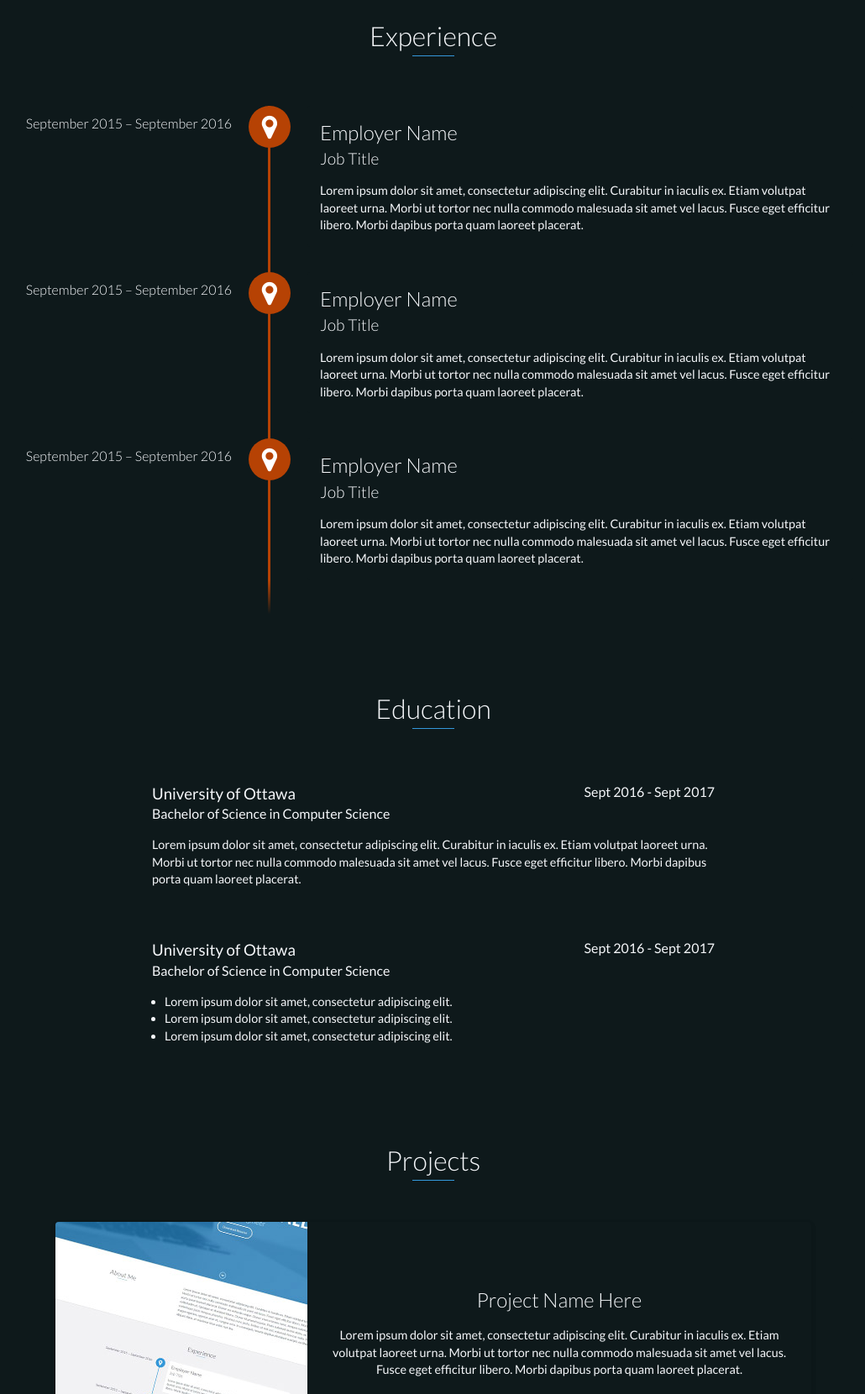
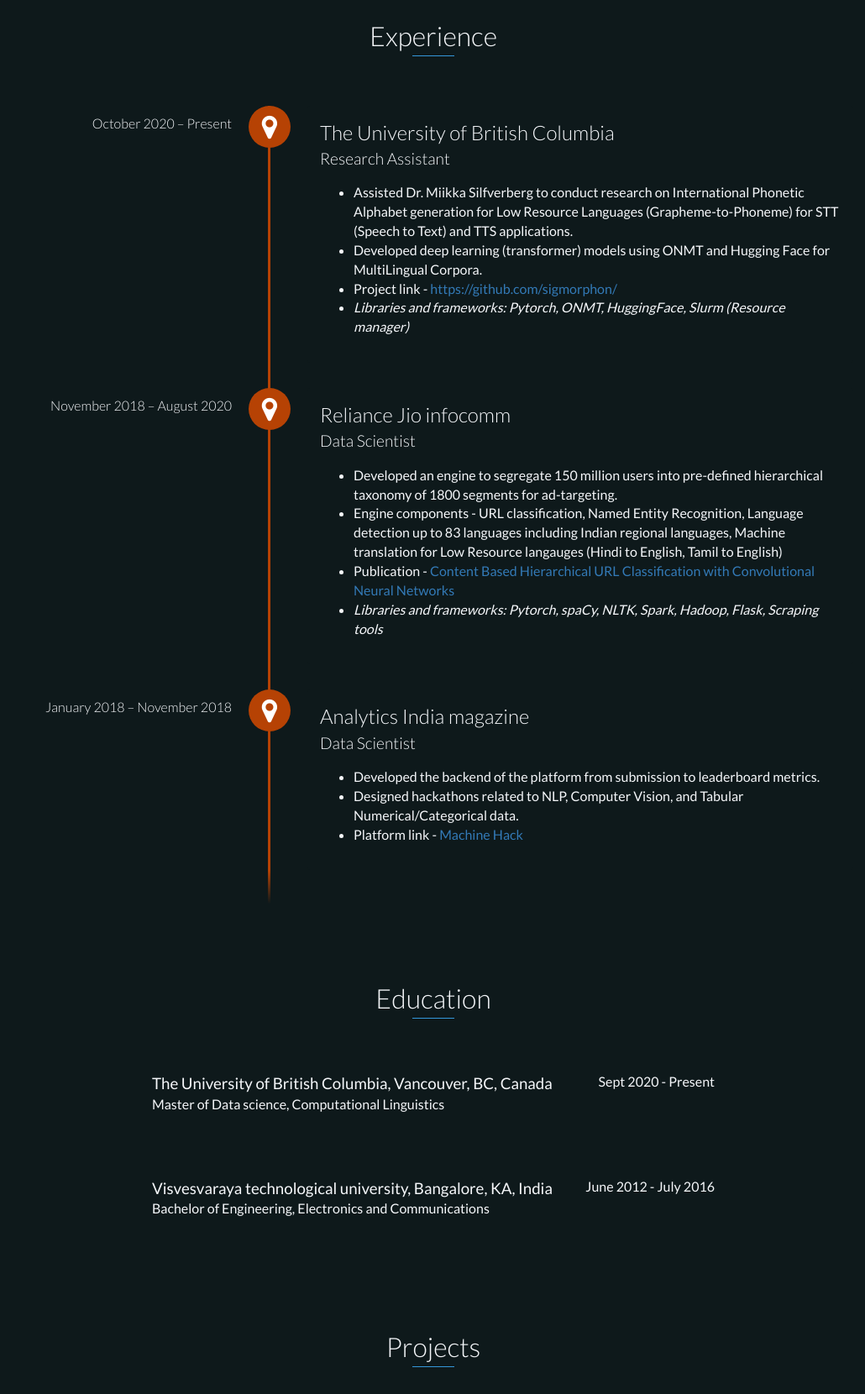
Before and after one commit to kmaladkar/portfolio, a website: page index.html in a window 1280 px wide. Shown: the part 1140-2800 px from the top of the page at 84% size, without its empty margins (124-1154 px from the left). Drawn offline with nearby package versions, Linux system fonts and the light colour scheme.

Commit message:
Projected added from mds

```diff
--- a/css/styles.css
+++ b/css/styles.css
@@ -89,6 +89,14 @@
     display: inline-block
 }
 
+
+ul li {
+    color: #f5f7fa;
+}
+
+div h4 {
+    color: #f5f7fa;
+}
 header a {
     display: block;
     color: #3498db;
@@ -388,6 +396,10 @@
     color: #f5f7fa
 }
 
+#h4 {
+    color: #f5f7fa
+}
+
 #experience-timeline {
     margin: 30px auto 0 auto;
     position: relative;
@@ -575,14 +587,14 @@
     top: 50%;
     transform: translateY(-50%);
     margin-left: 300px;
-    padding: 15px
+    padding: 10px
 }
 
 .project-info h3 {
     font-size: 1.5em;
     font-weight: 300;
     color: #f5f7fa;
-    margin: 0 0 15px 0
+    margin: 0 0 10px 0
 }
 
 .project-info p {
--- a/index.html
+++ b/index.html
@@ -80,9 +80,7 @@
                 </div>
                 <div class="col-md-8">
                     <p>
-                        Lorem ipsum dolor sit amet, consectetur adipiscing elit. Curabitur in iaculis ex. Etiam volutpat laoreet urna. Morbi ut tortor nec nulla commodo malesuada sit amet vel lacus. Fusce eget efficitur libero. Morbi dapibus porta quam laoreet placerat. Donec
-                        eu vehicula neque. Donec viverra lorem nunc, tempus euismod eros sollicitudin ut. Quisque et tincidunt libero. Donec id pharetra justo. Proin euismod lacinia dolor, eu scelerisque justo tempus pharetra. Vivamus nunc justo, finibus
-                        ut nisl sed, euismod rhoncus nulla. Proin sed magna egestas, egestas ante et, congue eros. In consequat, mauris dapibus tincidunt suscipit, ex libero aliquet diam, at maximus risus enim non leo.
+                        Hi, my name is Kishan. I am a researcher and developer working to solve artificial intelligence. My work is on Natural Langauge Processing, specifically on Information Retrieval and Low Resource Langauges and I have been exploring Recommendation engines recently. I want to design and develop different techniques for retrieving information from the internet. I completed my Bachelor of Engineers from VTU, Bangalore, India and I am currently pursuing Master of Data Science, Computational Linguistics from The University of British Columbia. If you would like to know more about me and what I'm thinking, check out my GitHub and blog. If you would like to contact me, you can reach out to me on LinkedIn or email me.
                     </p>
                 </div>
             </div>
@@ -93,28 +91,36 @@
     <div id="experience" class="background-alt">
         <h2 class="heading">Experience</h2>
         <div id="experience-timeline">
-            <div data-date="September 2015 – September 2016">
-                <h3>Employer Name</h3>
-                <h4>Job Title</h4>
-                <p>
-                    Lorem ipsum dolor sit amet, consectetur adipiscing elit. Curabitur in iaculis ex. Etiam volutpat laoreet urna. Morbi ut tortor nec nulla commodo malesuada sit amet vel lacus. Fusce eget efficitur libero. Morbi dapibus porta quam laoreet placerat.
-                </p>
+            <div data-date="October 2020 – Present">
+                <h3>The University of British Columbia</h3>
+                <h4>Research Assistant</h4>
+                <ul>
+                    <li>Assisted Dr. Miikka Silfverberg to conduct research on International Phonetic Alphabet generation for Low Resource Languages (Grapheme-to-Phoneme) for STT (Speech to Text) and TTS applications.</li>
+                    <li>Developed deep learning (transformer) models using ONMT and Hugging Face for MultiLingual Corpora.</li>
+                    <li>Project link - <a href="https://github.com/sigmorphon/">https://github.com/sigmorphon/</a></li>
+	                <li><i>Libraries and frameworks: Pytorch, ONMT, HuggingFace, Slurm (Resource manager)</i></li>
+                </ul>
             </div>
 
-            <div data-date="September 2015 – September 2016">
-                <h3>Employer Name</h3>
-                <h4>Job Title</h4>
-                <p>
-                    Lorem ipsum dolor sit amet, consectetur adipiscing elit. Curabitur in iaculis ex. Etiam volutpat laoreet urna. Morbi ut tortor nec nulla commodo malesuada sit amet vel lacus. Fusce eget efficitur libero. Morbi dapibus porta quam laoreet placerat.
-                </p>
+            <div data-date="November 2018 – August 2020">
+                <h3>Reliance Jio infocomm</h3>
+                <h4>Data Scientist</h4>
+                <ul>
+                    <li>Developed an engine to segregate 150 million users into pre-defined hierarchical taxonomy of 1800 segments for ad-targeting.</li>
+                    <li>Engine components - URL classification, Named Entity Recognition, Language detection up to 83 languages including Indian regional languages, Machine translation for Low Resource langauges (Hindi to English, Tamil to English)</li>
+                    <li>Publication - <a href="https://ieeexplore.ieee.org/document/9031888">Content Based Hierarchical URL Classification with Convolutional Neural Networks</a></li>
+	                <li><i>Libraries and frameworks: Pytorch, spaCy, NLTK, Spark, Hadoop, Flask, Scraping tools</i></li>
+                </ul>
             </div>
 
-            <div data-date="September 2015 – September 2016">
-                <h3>Employer Name</h3>
-                <h4>Job Title</h4>
-                <p>
-                    Lorem ipsum dolor sit amet, consectetur adipiscing elit. Curabitur in iaculis ex. Etiam volutpat laoreet urna. Morbi ut tortor nec nulla commodo malesuada sit amet vel lacus. Fusce eget efficitur libero. Morbi dapibus porta quam laoreet placerat.
-                </p>
+            <div data-date="January 2018 – November 2018">
+                <h3>Analytics India magazine</h3>
+                <h4>Data Scientist</h4>
+                <ul>
+                    <li>Developed the backend of the platform from submission to leaderboard metrics.</li>
+                    <li>Designed hackathons related to NLP, Computer Vision, and Tabular Numerical/Categorical data.</li>
+                    <li>Platform link - <a href="https://machinehack.com">Machine Hack</a></li>
+                </ul>
             </div>
         </div>
     </div>
@@ -123,30 +129,16 @@
     <div id="education">
         <h2 class="heading">Education</h2>
         <div class="education-block">
-            <h3>University of Ottawa</h3>
-            <span class="education-date">Sept 2016 - Sept 2017</span>
-            <h4>Bachelor of Science in Computer Science</h4>
-            <p>
-                Lorem ipsum dolor sit amet, consectetur adipiscing elit. Curabitur in iaculis ex. Etiam volutpat laoreet urna. Morbi ut tortor nec nulla commodo malesuada sit amet vel lacus. Fusce eget efficitur libero. Morbi dapibus porta quam laoreet placerat.
-            </p>
+            <h3>The University of British Columbia, Vancouver, BC, Canada</h3>
+            <span class="education-date">Sept 2020 - Present</span>
+            <h4>Master of Data science, Computational Linguistics</h4>
         </div>
         <!-- End .education-block -->
 
         <div class="education-block">
-            <h3>University of Ottawa</h3>
-            <span class="education-date">Sept 2016 - Sept 2017</span>
-            <h4>Bachelor of Science in Computer Science</h4>
-            <ul>
-                <li>
-                    Lorem ipsum dolor sit amet, consectetur adipiscing elit.
-                </li>
-                <li>
-                    Lorem ipsum dolor sit amet, consectetur adipiscing elit.
-                </li>
-                <li>
-                    Lorem ipsum dolor sit amet, consectetur adipiscing elit.
-                </li>
-            </ul>
+            <h3>Visvesvaraya technological university, Bangalore, KA, India</h3>
+            <span class="education-date">June 2012 - July 2016</span>
+            <h4>Bachelor of Engineering, Electronics and Communications</h4>
         </div>
         <!-- End .education-block -->
     </div>
@@ -158,15 +150,15 @@
             <div class="row">
                 <div class="project shadow-large">
                     <div class="project-image">
-                        <img src="images/project.jpg" />
+                        <img src="images/test.png" width="300" height="200"/>
                     </div>
                     <!-- End .project-image -->
                     <div class="project-info">
-                        <h3>Project Name Here</h3>
+                        <h3>Search Engine - Web application</h3>
                         <p>
-                            Lorem ipsum dolor sit amet, consectetur adipiscing elit. Curabitur in iaculis ex. Etiam volutpat laoreet urna. Morbi ut tortor nec nulla commodo malesuada sit amet vel lacus. Fusce eget efficitur libero. Morbi dapibus porta quam laoreet placerat.
+                            Inverted index search engine with a machine learning classifier to segregate, classify and rank the documents. To explore more, feel free to play around with the page by searching ingredients and filter your search result using the drop down menu.
                         </p>
-                        <a href="#">View Project</a>
+                        <a href="https://github.com/kmaladkar/information_retrieval-search_engine-webapp">View Project</a>
                     </div>
                     <!-- End .project-info -->
                 </div>
@@ -174,15 +166,30 @@
 
                 <div class="project shadow-large">
                     <div class="project-image">
-                        <img src="images/project.jpg" />
+                        <img src="images/doc_rank.png" width="250" height="200"/>
                     </div>
                     <!-- End .project-image -->
                     <div class="project-info">
-                        <h3>Project Name Here</h3>
+                        <h3>Document Ranking</h3>
                         <p>
-                            Lorem ipsum dolor sit amet, consectetur adipiscing elit. Curabitur in iaculis ex. Etiam volutpat laoreet urna. Morbi ut tortor nec nulla commodo malesuada sit amet vel lacus. Fusce eget efficitur libero. Morbi dapibus porta quam laoreet placerat.
+                            Baseline is OkapiBM25 serach algorithm. Explored BERT and T5 for document ranking task with an annotated dataset of relevant and non relevant document.
                         </p>
-                        <a href="#">View Project</a>
+                        <a href="https://github.com/kmaladkar/information_retrieval-T5_BERT-ranking">View Project</a>
+                    </div>
+                    <!-- End .project-info -->
+                </div>
+
+                <div class="project shadow-large">
+                    <div class="project-image">
+                        <img src="images/Intent-Classification.png" width="300" height="200"/>
+                    </div>
+                    <!-- End .project-image -->
+                    <div class="project-info">
+                        <h3>Joint Intent Extraction and Slot filling</h3>
+                        <p>
+                            Used Conditional random fields build the feature representations from query and a sequence label with BIOS notation. Exploring neurl approaches with multi task learning.
+                        </p>
+                        <a href="https://github.com/kmaladkar/information_retrieval-intent_extraction-slot_filling">View Project</a>
                     </div>
                     <!-- End .project-info -->
                 </div>
@@ -192,7 +199,7 @@
     </div>
     <!-- End #projects -->
 
-    <div id="skills">
+    <!-- <div id="skills">
         <h2 class="heading">Skills</h2>
         <ul>
             <li>JavaScript</li>
@@ -222,7 +229,7 @@
             <li>C++</li>
             <li>Ruby on Rails</li>
         </ul>
-    </div>
+    </div> -->
     <!-- End #skills -->
 
     <!-- <div id="contact">
@@ -244,35 +251,13 @@
             <div class="row">
                 <div class="col-sm-5 copyright">
                     <p>
-                        Copyright &copy; 2020 YOUR NAME
+                        Copyright &copy; 2021 Kishan Maladkar
                     </p>
                 </div>
                 <div class="col-sm-2 top">
                     <span id="to-top">
                         <i class="fa fa-chevron-up" aria-hidden="true"></i>
                     </span>
-                </div>
-                <div class="col-sm-5 social">
-                    <ul>
-                        <li>
-                            <a href="https://github.com/" target="_blank"><i class="fa fa-github" aria-hidden="true"></i></a>
-                        </li>
-                        <li>
-                            <a href="https://stackoverflow.com/" target="_blank"><i class="fa fa-stack-overflow" aria-hidden="true"></i></a>
-                        </li>
-                        <li>
-                            <a href="https://linkedin.com/" target="_blank"><i class="fa fa-linkedin" aria-hidden="true"></i></a>
-                        </li>
-                        <li>
-                            <a href="https://www.facebook.com/" target="_blank"><i class="fa fa-facebook" aria-hidden="true"></i></a>
-                        </li>
-                        <li>
-                            <a href="https://twitter.com/" target="_blank"><i class="fa fa-twitter" aria-hidden="true"></i></a>
-                        </li>
-                        <li>
-                            <a href="https://plus.google.com/" target="_blank"><i class="fa fa-google-plus" aria-hidden="true"></i></a>
-                        </li>
-                    </ul>
                 </div>
             </div>
         </div>
```
Also changed, not shown: images/Intent-Classification.png (added), images/doc_rank.png (added), images/project.jpg (deleted), images/test.png (added), 1 other file.
